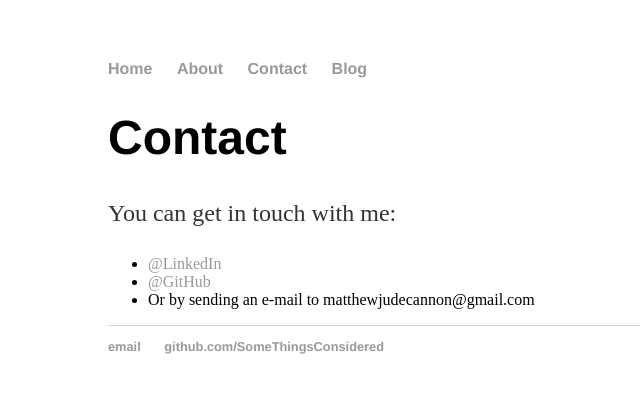
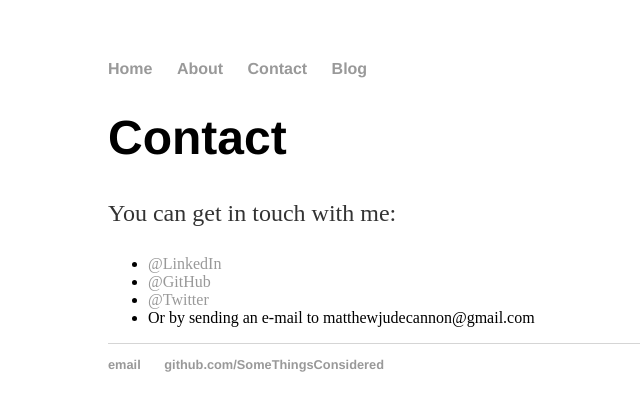
Before and after one commit to SomeThingsConsidered/SomeThingsConsidered.github.io, a Jekyll site: the page built from contact/index.html, in a window 1280 px wide. Shown: the top 411 px of the page, without its empty margins (84-724 px from the left). Built offline with Jekyll 4.4.1, drawn with Linux system fonts in a browser that asks for light colours.

Commit message:
Update index.html

```diff
--- a/contact/index.html
+++ b/contact/index.html
@@ -11,6 +11,7 @@ title: Contact
 	<ul class="list-unstyled">
 	<li><a href="http://www.linkedin.com/in/MatthewJudeCannon/">@LinkedIn</a></li>
 	<li><a href="http://github.com/somethingsconsidered">@GitHub</a></li>
+	<li><a href="https://twitter/com/IAmMattCannon">@Twitter</a></li>
 	<li>Or by sending an e-mail to <span class="obfuscate">matthewjudecannon@gmail.com</span></li>
 	</ul>
 
```
